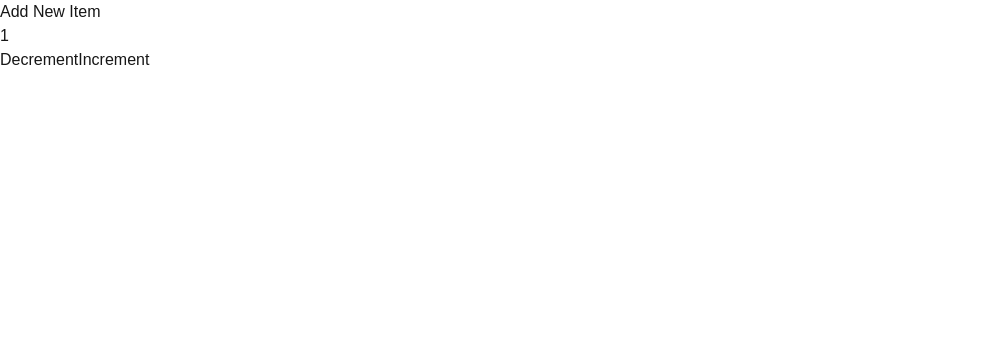
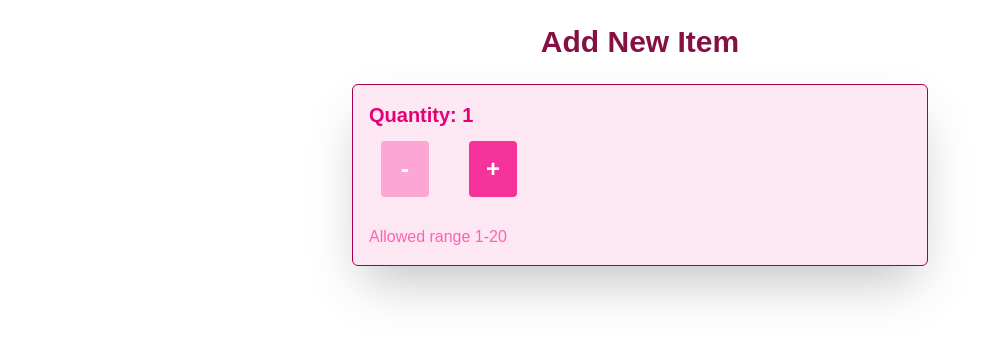
Before and after one commit to Jasleen-Kaur77/cprg306-assignments, a Next.js app: page /week-4 in a window 1280 px wide. Shown: the top 340 px of the page, without its empty margins (0-1001 px from the left). Built offline with nearby package versions, Linux system fonts and the light colour scheme.

Commit message:
Add styling using Tailwind CSS and disable feature to buttons

```diff
--- a/app/week-4/new-item.js
+++ b/app/week-4/new-item.js
@@ -18,10 +18,17 @@ export default function NewItem() {
   };
 
   return (
-    <div>
-      <p>{quantity}</p>
-      <button onClick={decrement}>Decrement</button>
-      <button onClick={increment}>Increment</button>
+    <div className="shadow-2xl border border-pink-800 bg-pink-100 rounded-md p-4 my-4 mx-auto max-w-xl">
+      <p className="text-xl font-semibold text-pink-600">Quantity: {quantity}</p>
+      <div className="flex justify-items-start gap-4 mb-4">
+
+
+        <button onClick={decrement} disabled={quantity === 1} className="bg-pink-500 hover:bg-pink-700 disabled:bg-pink-300 rounded m-3 p-3 text-white w-12 font-bold text-2xl"> - </button>
+        <button onClick={increment} disabled={quantity === 20} className="bg-pink-500 hover:bg-pink-700 disabled:bg-pink-300 rounded m-3 p-3 text-white w-12 font-bold text-2xl"> + </button>
+
+
+      </div>
+      <p className="text-pink-400">Allowed range 1-20</p>
     </div>
   );
 }
--- a/app/week-4/page.js
+++ b/app/week-4/page.js
@@ -3,7 +3,7 @@ import NewItem from "./new-item";
 export default function Page() {
   return (
     <main>
-      <h1> Add New Item</h1>
+      <h1 className="text-2xl lg:text-3xl font-bold text-center text-pink-900 m-6" > Add New Item</h1>
       <section>
         <NewItem />
       </section>
```
